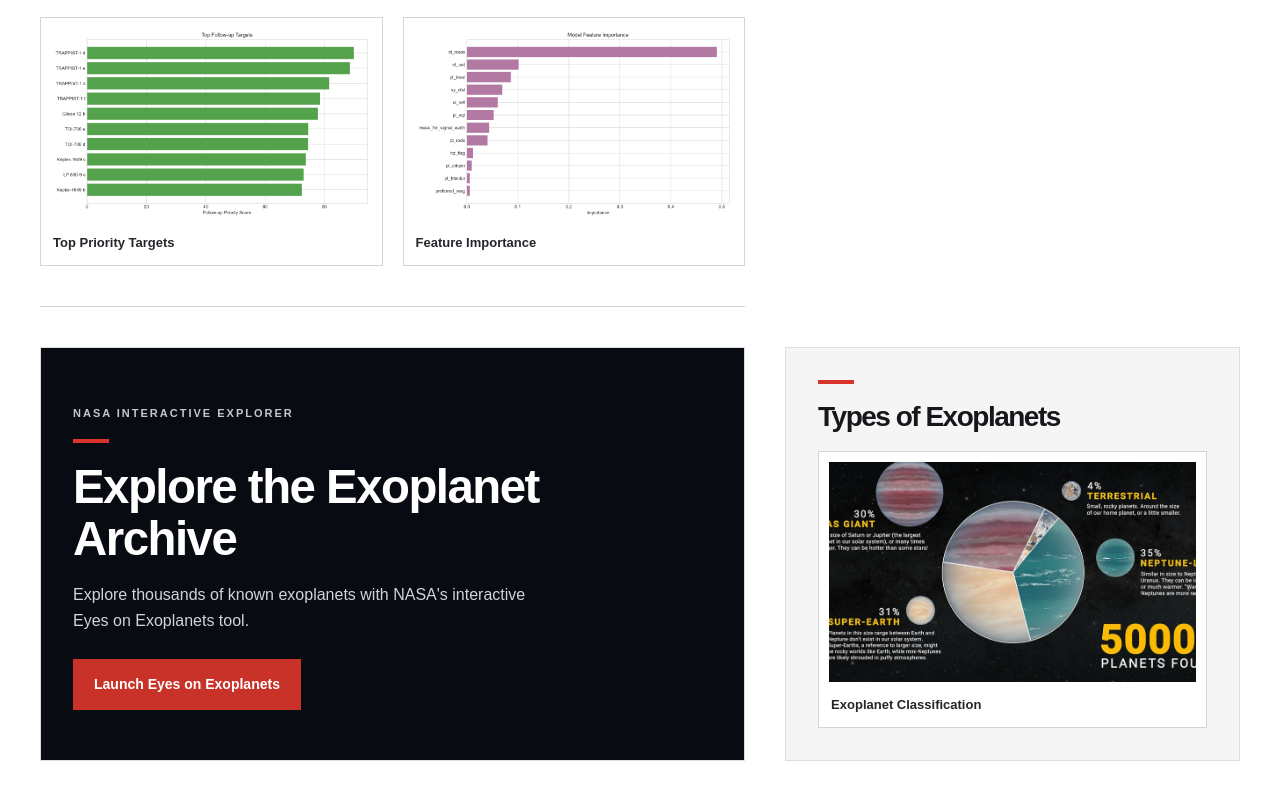
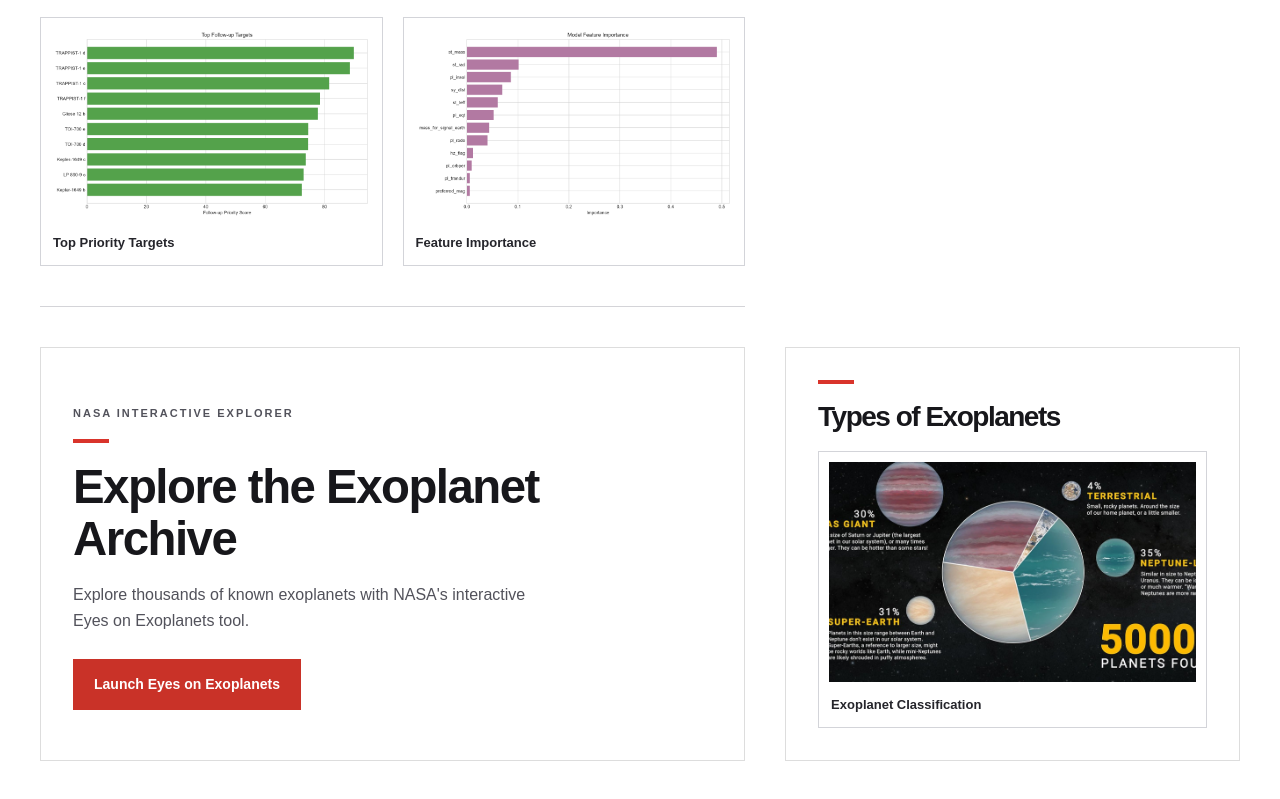
Before and after one commit to LucasL1230/exoplanet-dashboard, a plain HTML site: page index.html in a window 1280 px wide. Shown: the part 4118-4917 px from the top of the page. Drawn offline with Linux system fonts and the light colour scheme.

Commit message:
Update index.html

```diff
--- a/index.html
+++ b/index.html
@@ -931,6 +931,17 @@
   .figure-card:focus-within {
     transform: none;
   }
+}
+
+    /* Match both bottom sections to the white page background */
+.explore-row .panel {
+  background: #fff;
+  color: var(--ink);
+}
+
+.nasa-explorer .eyebrow,
+.nasa-explorer p {
+  color: var(--ink-soft);
 }
   </style>
 </head>
```
